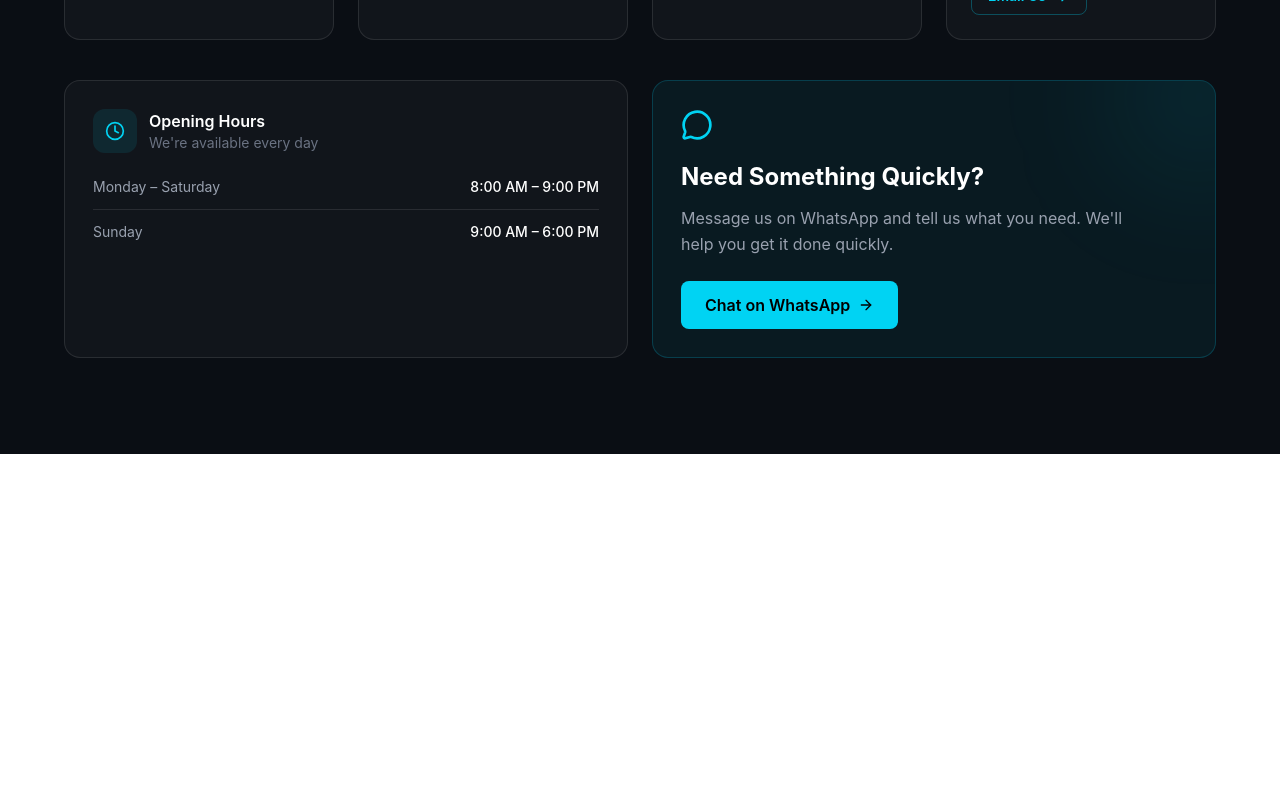
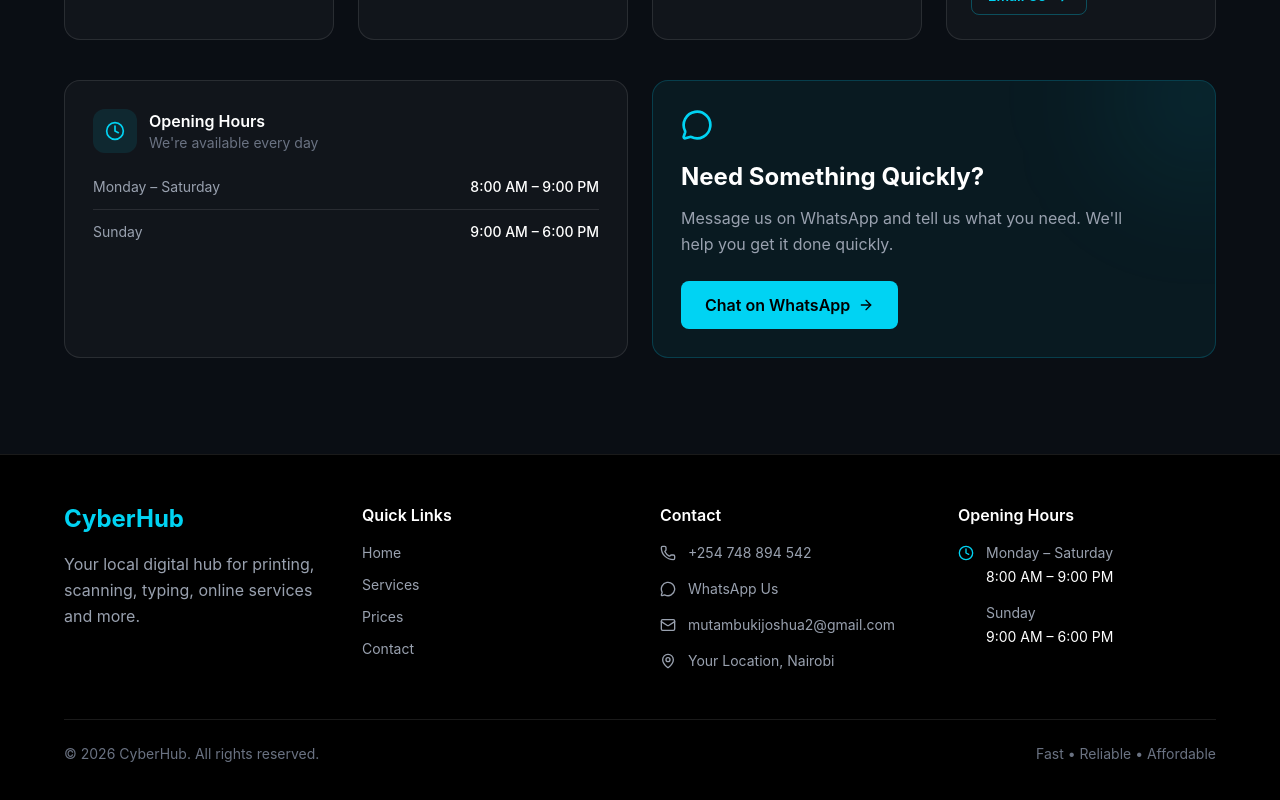
Before and after one commit to dev-m-josh/cyber-cafe, a React (Vite) app: page /contact in a window 1280 px wide. Shown: the part 694-1494 px from the top of the page. Before the commit the page ends 1148 px from the top, so only its background shows below. Built offline with nearby package versions, Linux system fonts and the light colour scheme.

Commit message:
Footer added

```diff
--- a/src/App.tsx
+++ b/src/App.tsx
@@ -5,6 +5,7 @@ import Home from './pages/Home'
 import Services from './pages/Services'
 import Prices from './pages/Prices'
 import Contact from './pages/Contact'
+import Footer from './components/Footer'
 
 function App() {
   return (
@@ -18,6 +19,8 @@ function App() {
           <Route path="/prices" element={<Prices />} />
           <Route path="/contact" element={<Contact />} />
         </Routes>
+
+        <Footer />
       </div>
     </BrowserRouter>
   )
--- /dev/null
+++ b/src/components/Footer.tsx
@@ -0,0 +1,151 @@
+import {
+  Clock,
+  Mail,
+  MapPin,
+  MessageCircle,
+  Phone,
+} from 'lucide-react'
+import { Link } from 'react-router-dom'
+
+function Footer() {
+  return (
+    <footer className="border-t border-white/10 bg-black text-white">
+      <div className="mx-auto max-w-7xl px-6 py-12 sm:px-10 lg:px-16">
+        <div className="grid gap-10 md:grid-cols-2 lg:grid-cols-4">
+
+          <div>
+            <Link
+              to="/"
+              className="text-2xl font-bold text-cyan-400"
+            >
+              CyberHub
+            </Link>
+
+            <p className="mt-4 max-w-sm leading-relaxed text-gray-400">
+              Your local digital hub for printing, scanning, typing,
+              online services and more.
+            </p>
+          </div>
+
+          <div>
+            <h2 className="font-semibold text-white">
+              Quick Links
+            </h2>
+
+            <div className="mt-4 flex flex-col gap-3 text-sm">
+              <Link
+                to="/"
+                className="text-gray-400 transition hover:text-cyan-400"
+              >
+                Home
+              </Link>
+
+              <Link
+                to="/services"
+                className="text-gray-400 transition hover:text-cyan-400"
+              >
+                Services
+              </Link>
+
+              <Link
+                to="/prices"
+                className="text-gray-400 transition hover:text-cyan-400"
+              >
+                Prices
+              </Link>
+
+              <Link
+                to="/contact"
+                className="text-gray-400 transition hover:text-cyan-400"
+              >
+                Contact
+              </Link>
+            </div>
+          </div>
+
+          <div>
+            <h2 className="font-semibold text-white">
+              Contact
+            </h2>
+
+            <div className="mt-4 space-y-4 text-sm">
+
+              <a
+                href="tel:+254748894542"
+                className="flex items-start gap-3 text-gray-400 transition hover:text-cyan-400"
+              >
+                <Phone className="mt-0.5 h-4 w-4 shrink-0" />
+                <span>+254 748 894 542</span>
+              </a>
+
+              <a
+                href="https://wa.me/254748894542"
+                target="_blank"
+                rel="noopener noreferrer"
+                className="flex items-start gap-3 text-gray-400 transition hover:text-cyan-400"
+              >
+                <MessageCircle className="mt-0.5 h-4 w-4 shrink-0" />
+                <span>WhatsApp Us</span>
+              </a>
+
+              <a
+                href="https://mail.google.com/mail/?view=cm&fs=1&to=mutambukijoshua2@gmail.com&su=CyberHub%20Service%20Enquiry"
+                target="_blank"
+                rel="noopener noreferrer"
+                className="flex items-start gap-3 text-gray-400 transition hover:text-cyan-400"
+              >
+                <Mail className="mt-0.5 h-4 w-4 shrink-0" />
+                <span className="break-all">
+                  mutambukijoshua2@gmail.com
+                </span>
+              </a>
+
+              <div className="flex items-start gap-3 text-gray-400">
+                <MapPin className="mt-0.5 h-4 w-4 shrink-0" />
+                <span>Your Location, Nairobi</span>
+              </div>
+
+            </div>
+          </div>
+
+          <div>
+            <h2 className="font-semibold text-white">
+              Opening Hours
+            </h2>
+
+            <div className="mt-4 flex items-start gap-3 text-sm text-gray-400">
+              <Clock className="mt-0.5 h-4 w-4 shrink-0 text-cyan-400" />
+
+              <div>
+                <p>Monday – Saturday</p>
+                <p className="mt-1 text-white">
+                  8:00 AM – 9:00 PM
+                </p>
+
+                <p className="mt-4">
+                  Sunday
+                </p>
+                <p className="mt-1 text-white">
+                  9:00 AM – 6:00 PM
+                </p>
+              </div>
+            </div>
+          </div>
+
+        </div>
+
+        <div className="mt-12 flex flex-col gap-3 border-t border-white/10 pt-6 text-sm text-gray-500 sm:flex-row sm:items-center sm:justify-between">
+          <p>
+            © {new Date().getFullYear()} CyberHub. All rights reserved.
+          </p>
+
+          <p>
+            Fast • Reliable • Affordable
+          </p>
+        </div>
+      </div>
+    </footer>
+  )
+}
+
+export default Footer
```
